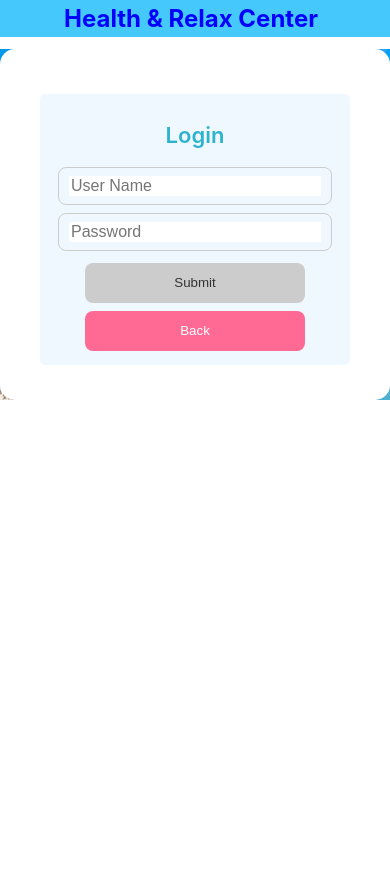
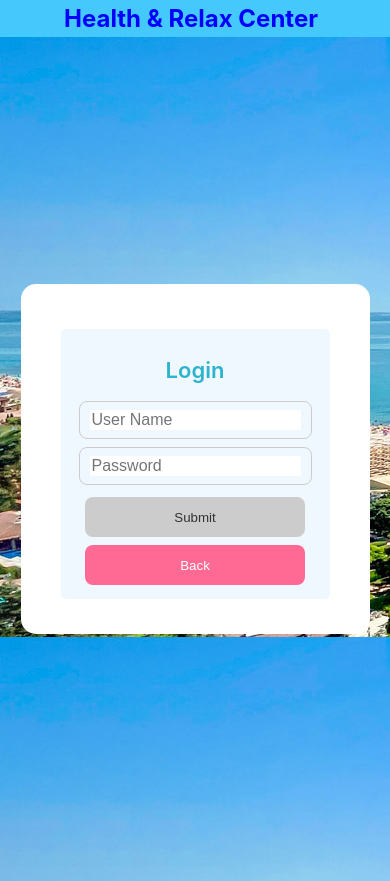
Before and after one commit to nikindtmas1/Feedback-Rating, a React (Create React App) app in the folder client/: page /login in a window 390 px wide. Before the commit the page ends 844 px from the top, so only its background shows below. Built offline with nearby package versions, Linux system fonts and the light colour scheme; no server answers.

Commit message:
Change class name

```diff
--- a/client/src/App.css
+++ b/client/src/App.css
@@ -16,7 +16,7 @@
   padding: "4px";
 }
 
-.App-body {
+.app-body {
   /* background-image: url('../public/images/view-1-1.jpg'); */
   background-color:rgb(69, 201, 253);
   min-height: 100vh;
@@ -306,7 +306,7 @@ input:focus {
 .text-login{
   background-image: url('../public/images/view-1-1.jpg');
   width: 100%;
-  height: auto;
+  /* height: 600px; */
 }
 
 .message {
@@ -368,4 +368,16 @@ input:focus {
   .input-group input {
     width: 100%;
   }
+
+  .text-login {
+    /* display: flex; */
+    width: 100%;
+    /* height: 100%; */
+  }
 }
+
+/* @media screen and (max-device-height: 799px){
+  .text-login {
+    height: 100%;
+  }
+} */
```
